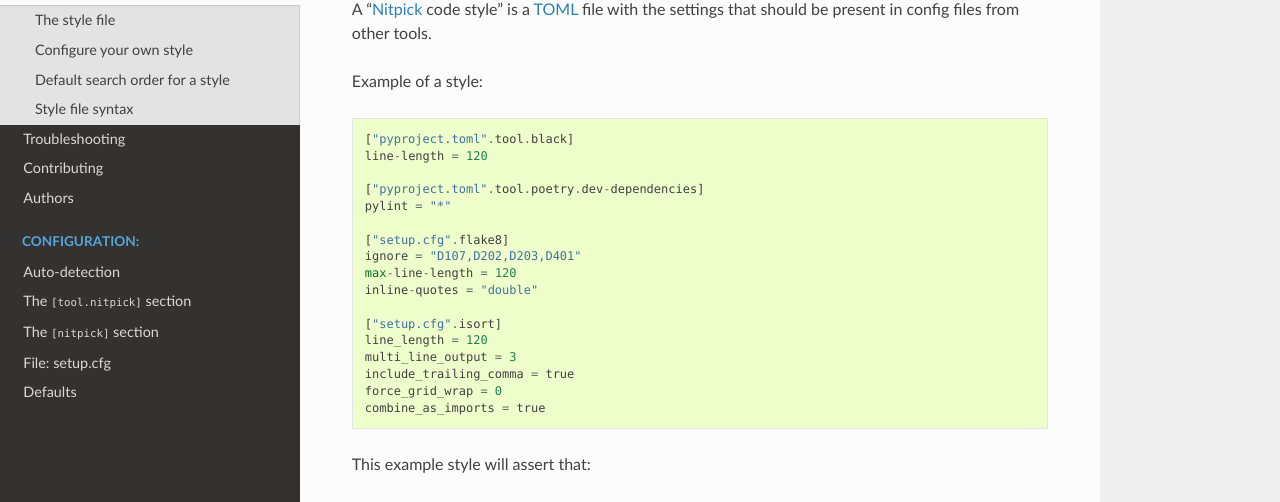
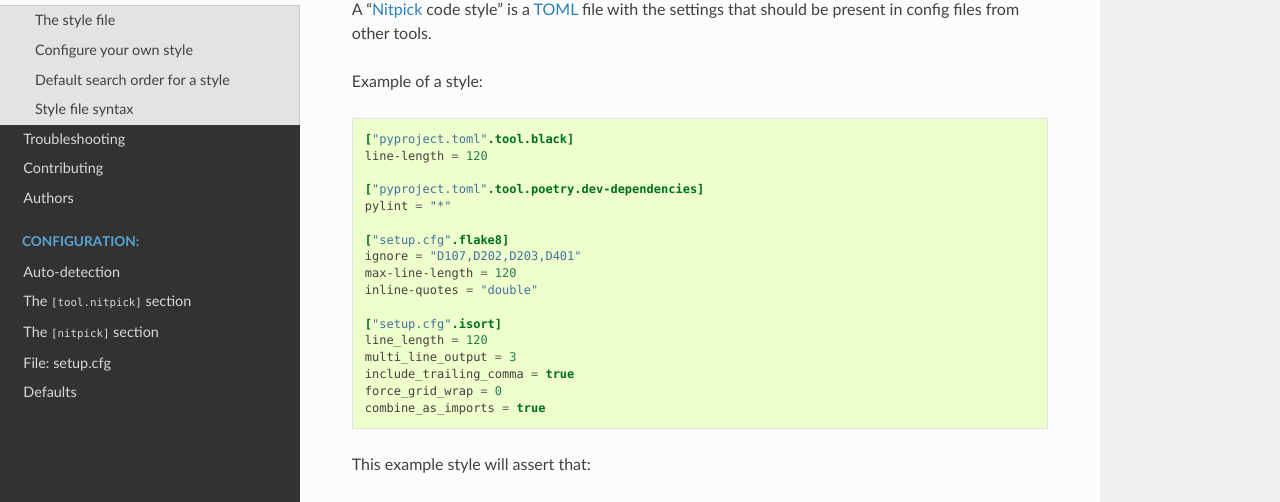
Before and after one commit to andreoliwa/nitpick, a Sphinx documentation site: the page built from docs/styles.rst, in a window 1280 px wide and 1400 px high. Shown: the part 218-720 px from the top of the window. Built offline with Sphinx 7.4.7 and the Read the Docs theme 2.0.0, drawn with Linux system fonts in a browser that asks for light colours; pages that are not in the unit, such as notebooks, are missing from menus; some of the changed text lies outside the part shown.

Commit message:
docs: fix code blocks not showing on Read the Docs

```diff
--- a/docs/generate_defaults.py
+++ b/docs/generate_defaults.py
@@ -1,6 +1,6 @@
 """Generate defaults.rst with the TOML styles, on the dev machine during "make", to be committed on GitHub.
 
-The ``include`` directive is not working on ReadTheDocs.
+The ``include`` directive is not working on Read the Docs.
 It doesn't recognise the "styles" dir anywhere (on the root, under "docs", under "_static"...).
 Not even changing ``html_static_path`` on ``conf.py`` worked.
 """
--- a/docs/installation_guide.rst
+++ b/docs/installation_guide.rst
@@ -10,7 +10,7 @@
 
 To try the package, simply install it (in a virtualenv or globally, wherever) and run ``flake8``:
 
-.. code-block::
+.. code-block:: shell
 
     $ pip install -U nitpick
     $ flake8
@@ -24,7 +24,7 @@
 
 If you use pre-commit_ on your project (you should), add this to the ``.pre-commit-config.yaml`` in your repository:
 
-.. code-block::
+.. code-block:: yaml
 
     repos:
       - repo: https://github.com/andreoliwa/nitpick
--- a/docs/nitpick_section.rst
+++ b/docs/nitpick_section.rst
@@ -14,7 +14,7 @@
 
 Use an empty string to not display any extra message.
 
-.. code-block::
+.. code-block:: toml
 
     [nitpick.files.present]
     ".editorconfig" = ""
@@ -25,7 +25,7 @@
 
 To enforce that certain files should not exist in the project, you can add them to the style file.
 
-.. code-block::
+.. code-block:: toml
 
     [nitpick.files.absent]
     "some_file.txt" = "This is an optional extra string to display after the warning"
--- a/docs/setup_cfg.rst
+++ b/docs/setup_cfg.rst
@@ -11,7 +11,7 @@
 On the style file, it's possible to indicate which key/value pairs should be treated as multiple values instead of an exact string.
 Multiple keys can be added.
 
-.. code-block::
+.. code-block:: toml
 
     [nitpick.files."setup.cfg"]
     comma_separated_values = ["flake8.ignore", "isort.some_key", "another_section.another_key"]
--- a/docs/styles.rst
+++ b/docs/styles.rst
@@ -14,7 +14,7 @@
 
 Example of a style:
 
-.. code-block::
+.. code-block:: toml
 
     ["pyproject.toml".tool.black]
     line-length = 120
@@ -67,14 +67,14 @@
 
 E.g.: To configure the black_ formatter with a line length of 120, you use this in your ``pyproject.toml``:
 
-.. code-block::
+.. code-block:: toml
 
     [tool.black]
     line-length = 120
 
 To enforce that all your projects use this same line length, add this to your `nitpick-style.toml`_ file:
 
-.. code-block::
+.. code-block:: toml
 
     ["pyproject.toml".tool.black]
     line-length = 120
@@ -85,14 +85,14 @@
 
 To `configure mypy <https://mypy.readthedocs.io/en/latest/config_file.html#config-file-format>`_ to ignore missing imports in your project, this is needed on ``setup.cfg``:
 
-.. code-block::
+.. code-block:: ini
 
     [mypy]
     ignore_missing_imports = true
 
 To enforce all your projects to ignore missing imports, add this to your `nitpick-style.toml`_ file:
 
-.. code-block::
+.. code-block:: toml
 
     ["setup.cfg".mypy]
     ignore_missing_imports = true
--- a/docs/tool_nipick.rst
+++ b/docs/tool_nipick.rst
@@ -7,7 +7,7 @@
 
 You can configure your own style like this:
 
-.. code-block::
+.. code-block:: toml
 
     [tool.nitpick]
     style = "/path/to/your-style-file.toml"
@@ -16,14 +16,14 @@
 
 Using a file in your home directory:
 
-.. code-block::
+.. code-block:: toml
 
     [tool.nitpick]
     style = "~/some/path/to/another-style.toml"
 
 You can also use multiple styles and mix local files and URLs:
 
-.. code-block::
+.. code-block:: toml
 
     [tool.nitpick]
     style = [
--- a/docs/troubleshooting.rst
+++ b/docs/troubleshooting.rst
@@ -10,14 +10,14 @@
 
 On macOS, flake8_ might raise this error when calling ``requests.get(url)``:
 
-.. code-block::
+.. code-block:: shell
 
 	objc[93329]: +[__NSPlaceholderDate initialize] may have been in progress in another thread when fork() was called.
 	objc[93329]: +[__NSPlaceholderDate initialize] may have been in progress in another thread when fork() was called. We cannot safely call it or ignore it in the fork() child process. Crashing instead. Set a breakpoint on objc_initializeAfterForkError to debug.
 
 To solve this issue, add this environment variable to ``.bashrc`` (or the initialization file for your favorite shell):
 
-.. code-block:: bash
+.. code-block:: shell
 
 	export OBJC_DISABLE_INITIALIZE_FORK_SAFETY=YES
 
```
Also changed, not shown: docs/requirements.txt (added, +9 -0 lines), 2 other files.
